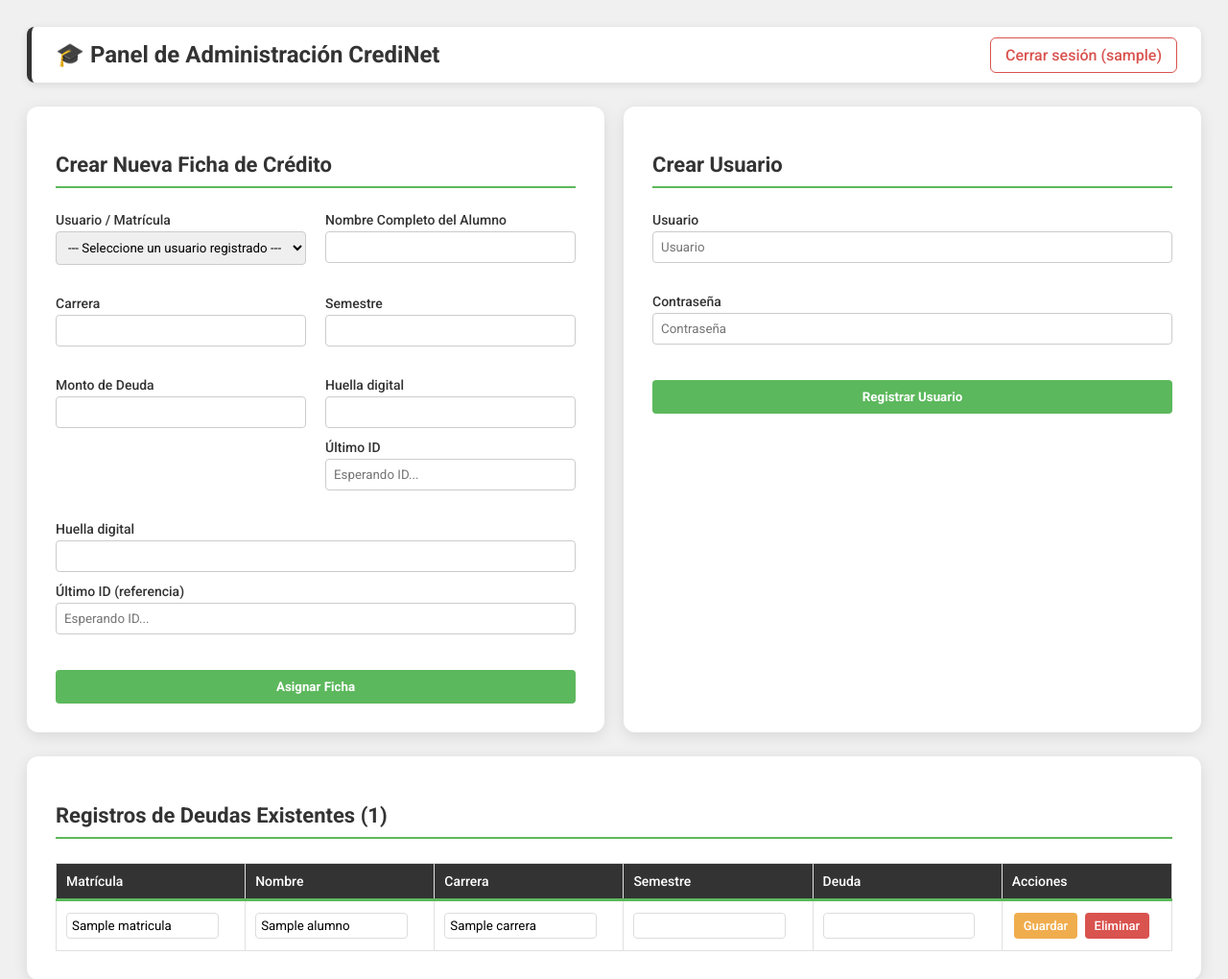
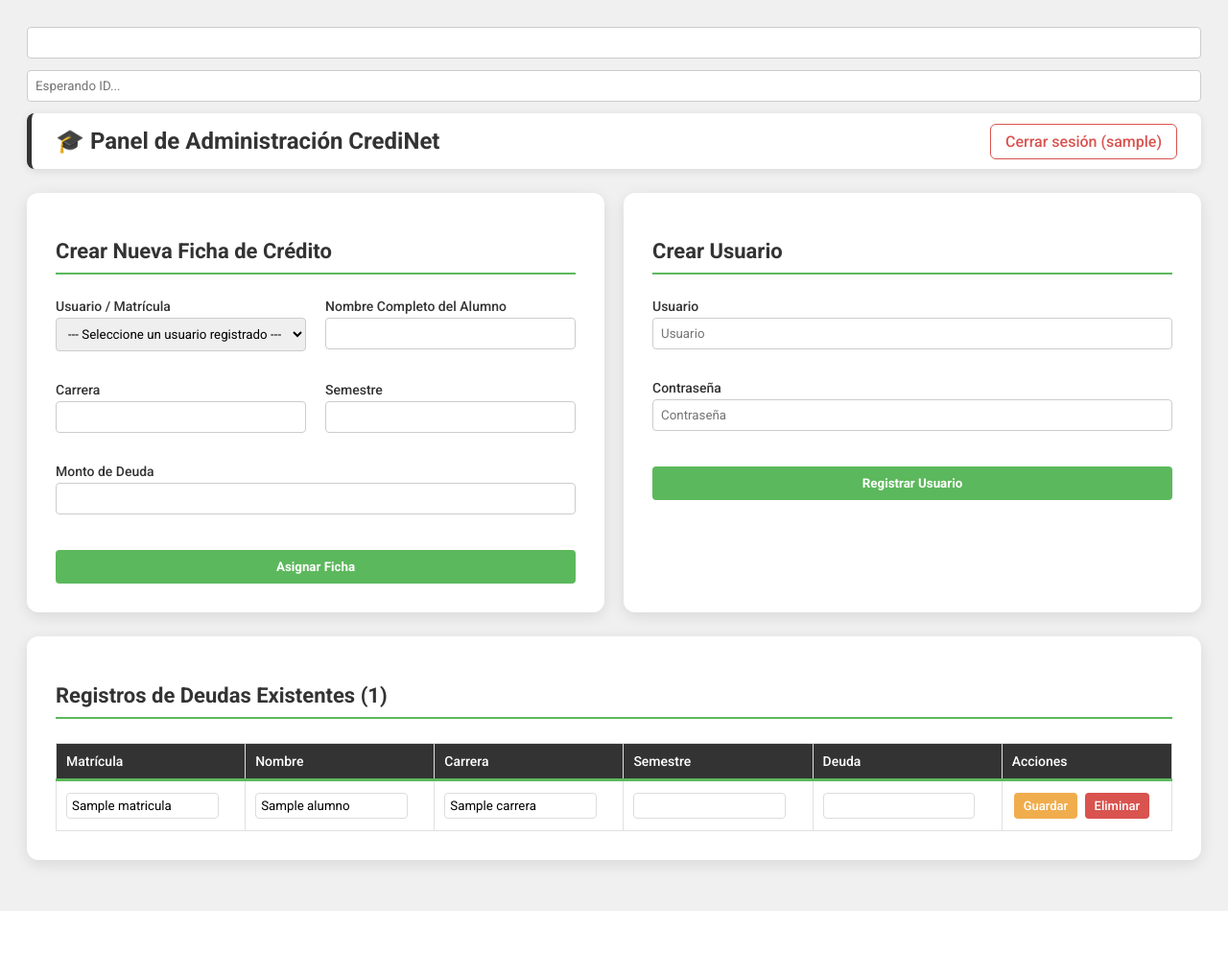
Before and after one commit to 454545aam/credinet-web, a Flask app: page /admin_dashboard in a window 1280 px wide. Shown: the top 1020 px of the page at 96% size. After the commit the page ends 949 px from the top, so only its background shows below. Run offline with Flask 3, Linux system fonts and the light colour scheme; the visitor is signed in with stand-in values (Sample User, id 1); a database or web service that is not in the repository returns one stand-in record (values such as "Sample title"); some libraries are stand-ins or nearby versions.

Commit message:
Modificacion en esp324

```diff
--- a/templates/admin_registros.html
+++ b/templates/admin_registros.html
@@ -299,6 +299,8 @@ button[value="eliminar"] {
 
 </head>
 <body>
+<input type="number" id="huella" name="huella" readonly>
+<input type="text" id="idInput" placeholder="Esperando ID..." readonly>
 
     <div class="header">
         <h1>🎓 Panel de Administración CrediNet</h1>
@@ -358,24 +360,8 @@ button[value="eliminar"] {
                                 <label for="deuda">Monto de Deuda</label>
                                 <input type="number" id="deuda" name="deuda" min="0" step="0.01" required>
                             </div>
-                             <div class="field-group">
-                                <label for="deuda">Huella digital</label>
-    <input type="number" id="deuda" name="deuda" min="0" step="0.01" required>
-
-    <label for="idInput">Último ID</label>
-    <input type="text" id="idInput" placeholder="Esperando ID..." readonly>
-                            </div>
 
 
-<div class="field-group">
-    <label for="huella">Huella digital</label>
-    <!-- Este input recibirá el último ID automáticamente y se enviará al backend -->
-    <input type="number" id="huella" name="huella" readonly>
-
-    <label for="idInput">Último ID (referencia)</label>
-    <!-- Solo visual, readonly -->
-    <input type="text" id="idInput" placeholder="Esperando ID..." readonly>
-</div>
 
 <script>
 // URL del ESP32 que devuelve el último ID
```
